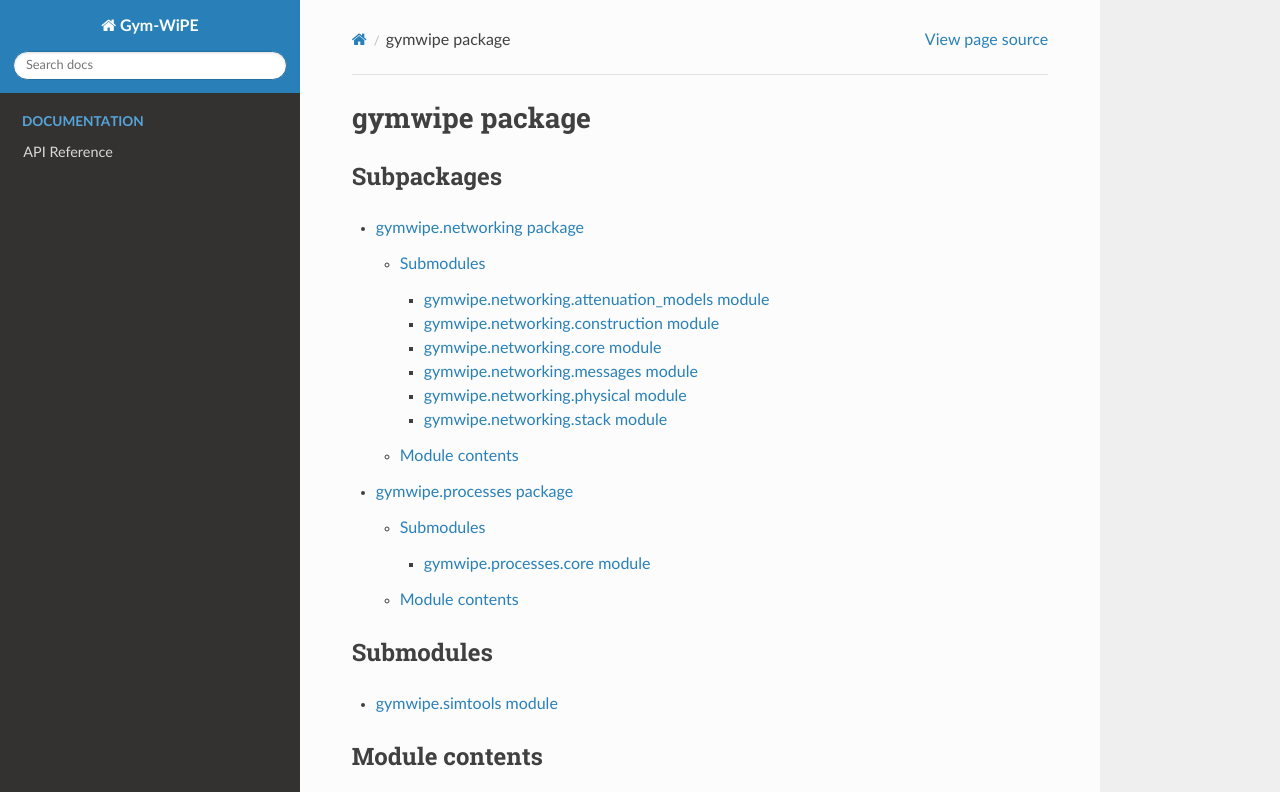
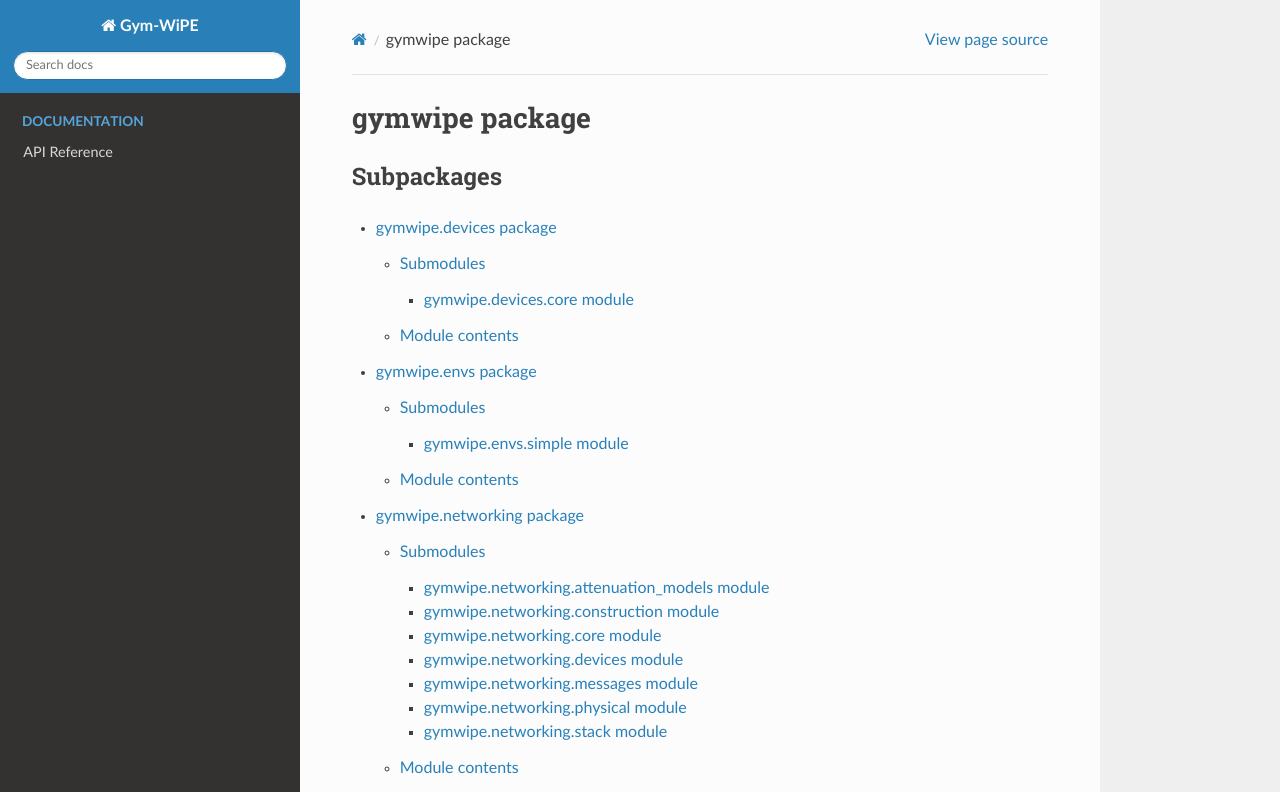
Before and after one commit to bjoluc/gymwipe, a Sphinx documentation site: the page built from docs/api/gymwipe.rst, in a window 1280 px wide and 1338 px high, cut to the strip 0-792 px from the top of the window. Built offline with Sphinx 7.4.7 and the Read the Docs theme 2.0.0, drawn with Linux system fonts in a browser that asks for light colours.

Commit message:
generated documentation

```diff
--- /dev/null
+++ b/docs/api/gymwipe.devices.core.rst
@@ -0,0 +1,7 @@
+gymwipe.devices.core module
+===========================
+
+.. automodule:: gymwipe.devices.core
+    :members:
+    :undoc-members:
+    :show-inheritance:
--- /dev/null
+++ b/docs/api/gymwipe.envs.simple.rst
@@ -0,0 +1,7 @@
+gymwipe.envs.simple module
+==========================
+
+.. automodule:: gymwipe.envs.simple
+    :members:
+    :undoc-members:
+    :show-inheritance:
--- /dev/null
+++ b/docs/api/gymwipe.networking.devices.rst
@@ -0,0 +1,7 @@
+gymwipe.networking.devices module
+=================================
+
+.. automodule:: gymwipe.networking.devices
+    :members:
+    :undoc-members:
+    :show-inheritance:
--- a/docs/api/gymwipe.networking.rst
+++ b/docs/api/gymwipe.networking.rst
@@ -9,6 +9,7 @@ Submodules
    gymwipe.networking.attenuation_models
    gymwipe.networking.construction
    gymwipe.networking.core
+   gymwipe.networking.devices
    gymwipe.networking.messages
    gymwipe.networking.physical
    gymwipe.networking.stack
--- a/docs/api/gymwipe.rst
+++ b/docs/api/gymwipe.rst
@@ -6,6 +6,8 @@ Subpackages
 
 .. toctree::
 
+    gymwipe.devices
+    gymwipe.envs
     gymwipe.networking
     gymwipe.processes
 
```
Also changed, not shown: docs/api/gymwipe.devices.rst (added, +17 -0 lines), docs/api/gymwipe.envs.rst (added, +17 -0 lines).
